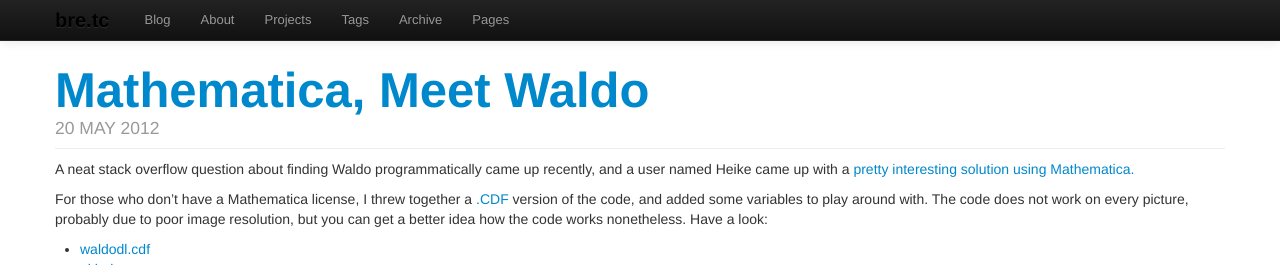
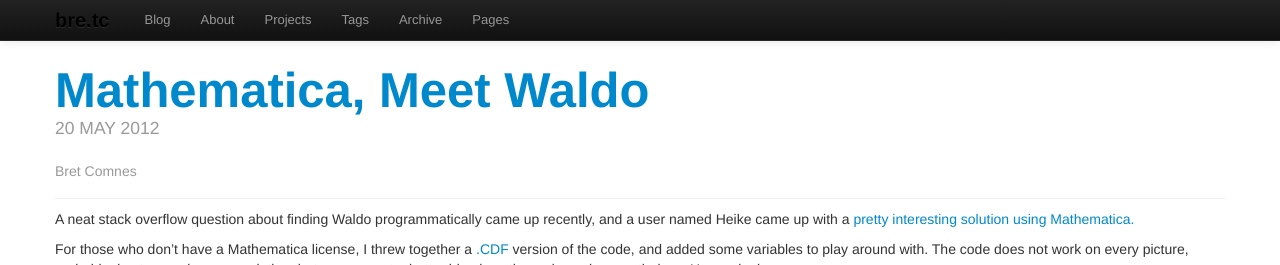
Before and after one commit to bcomnes/old-bret.io, a Jekyll site: the page built from _posts/2012-05-20-mathematica.markdown, in a window 1280 px wide, cut to the strip 0-265 px from the top of the page. Built offline with Jekyll 4.4.1, drawn with Linux system fonts in a browser that asks for light colours; Markdown is read by kramdown in place of the engine named in the settings.

Commit message:
Added newer author logic

```diff
--- a/_includes/content-linklog.html
+++ b/_includes/content-linklog.html
@@ -10,7 +10,6 @@
 <time datetime="{% include logic/pp-date-xml.html %}" itemprop="datePublished">{% include logic/pp-date-str.html %}</time>
 &bull; <a rel="bookmark" href="{% include logic/pp-url.html %}">{% if site.permalink_marker %}{{ site.permalink_marker }}{% else %}&#8734;{% endif %}</a>
 </small></h2>
-<meta itemprop="author" content="{% include logic/pp-post-author.html %}">
 </hgroup>
 </header>
 <!-- ~~~~~~~~~~~~~~~~~~~~~~~~~~~~~~~~~~~~~~~~~~~~~~~~~~~~~~~~~~ -->
--- a/_includes/content-post.html
+++ b/_includes/content-post.html
@@ -8,7 +8,7 @@
 <h2><small>
 <time datetime="{% include logic/pp-date-xml.html %}" itemprop="datePublished">{% include logic/pp-date-str.html %}</time>
 </small></h2>
-<meta itemprop="author" content="{% include logic/pp-post-author.html %}">
+{% include logic/pp-post-author.html %}
 </hgroup>
 </header>
 <!-- ~~~~~~~~~~~~~~~~~~~~~~~~~~~~~~~~~~~~~~~~~~~~~~~~~~~~~~~~~~~~~~~~ -->
--- a/_includes/logic/pp-post-author.html
+++ b/_includes/logic/pp-post-author.html
@@ -1 +1 @@
-{% if post.author %}{{ post.author }}{% elsif page.author %}{{ page.author }}{% else %}{{ site.author }}{% endif %}
+{% if post %}{% if post.author %}<meta content="{{ post.author }}" itemprop="author" /><% else %>{% if site.author %}<meta content="{{ site.author }}" itemprop="author" />{% endif %}{% endif %}{% elsif page.author %}<h3 class="author" itemprop="author"><small>{{ page.author }}</small></h3>{% else %}{% if site.author %}<h3 class="author" itemprop="author"><small>{{ site.author }}</small></h3>{% endif %}{% endif %}
```
